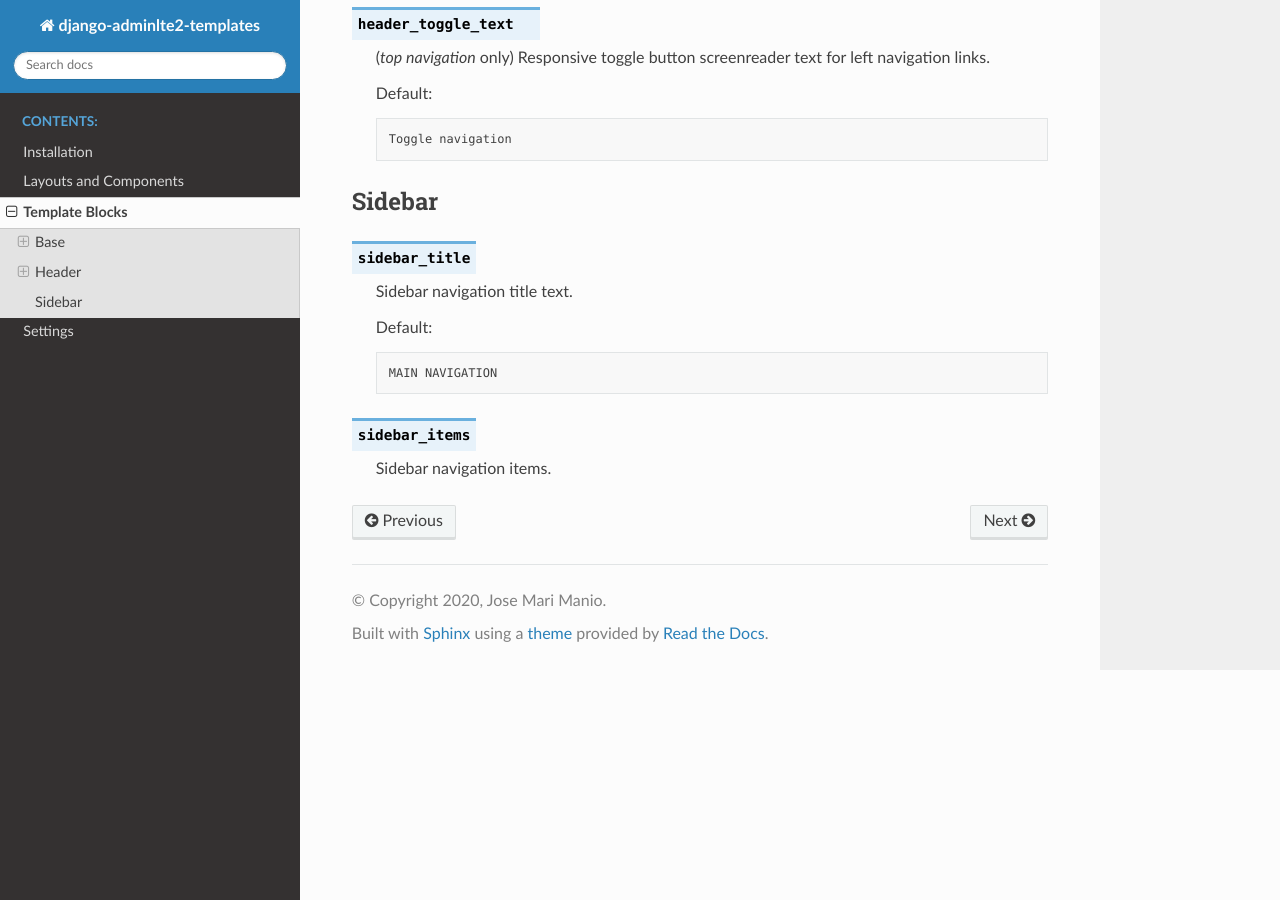
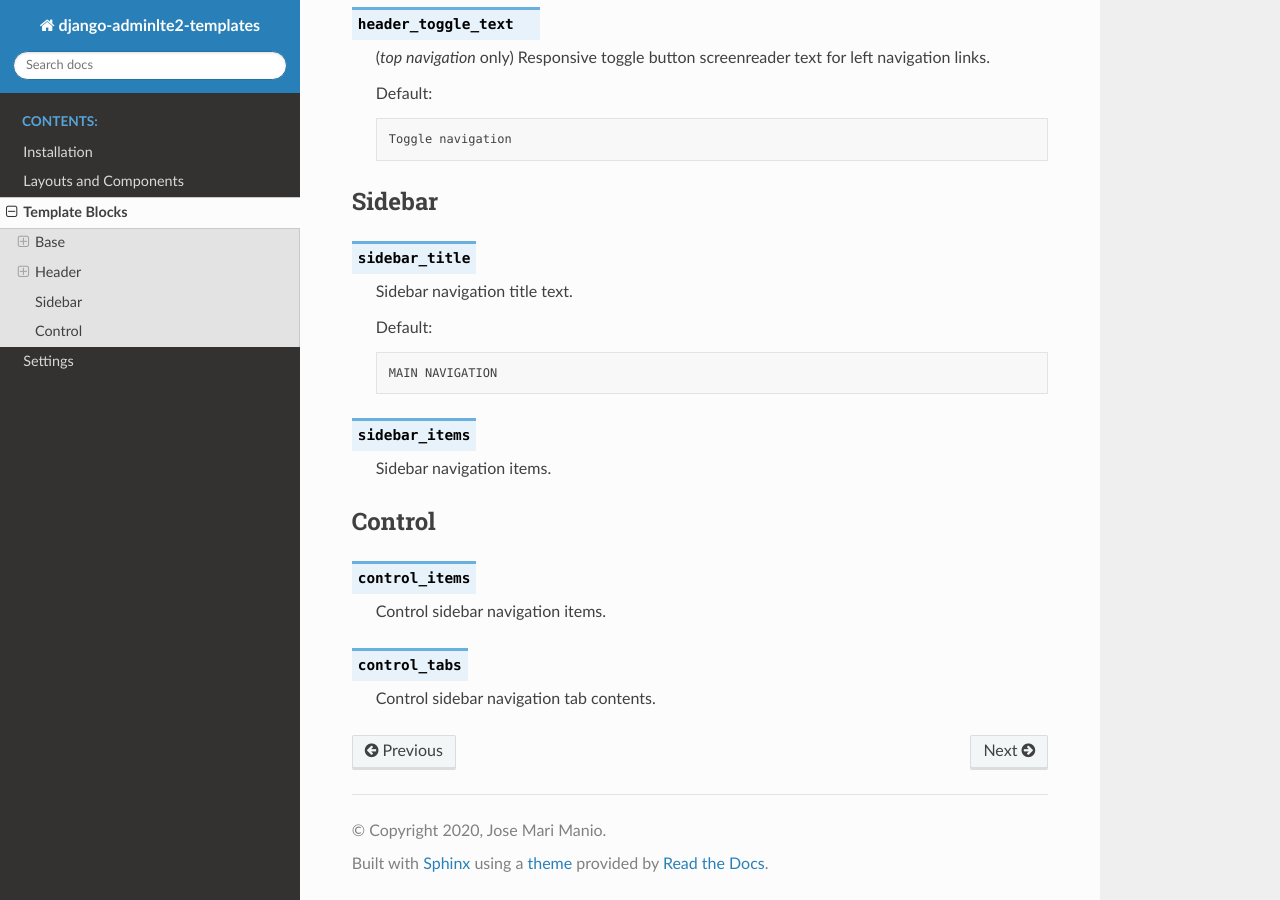
Before and after one commit to josemarimanio/django-adminlte2-templates, a Sphinx documentation site: the page built from docs/template_blocks.rst, in a window 1280 px wide and 900 px high, scrolled down 7193 px. Built offline with Sphinx 7.4.7 and the Read the Docs theme 2.0.0, drawn with Linux system fonts in a browser that asks for light colours.

Commit message:
Updated 'docs' page 'Template Blocks'. Added new section 'Control'.

```diff
--- a/docs/template_blocks.rst
+++ b/docs/template_blocks.rst
@@ -475,3 +475,18 @@ Sidebar
     :noindex:
 
     Sidebar navigation items.
+
+
+Control
+-------
+
+.. data:: control_items
+    :noindex:
+
+    Control sidebar navigation items.
+
+
+.. data:: control_tabs
+    :noindex:
+
+    Control sidebar navigation tab contents.
```
